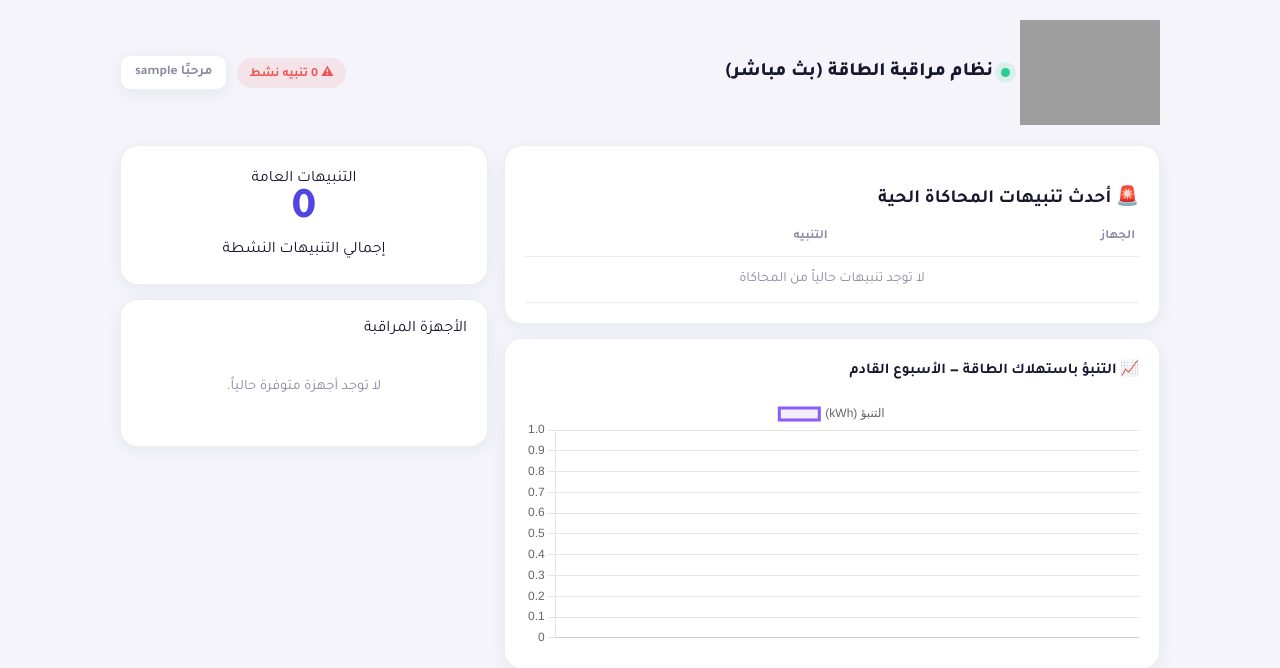
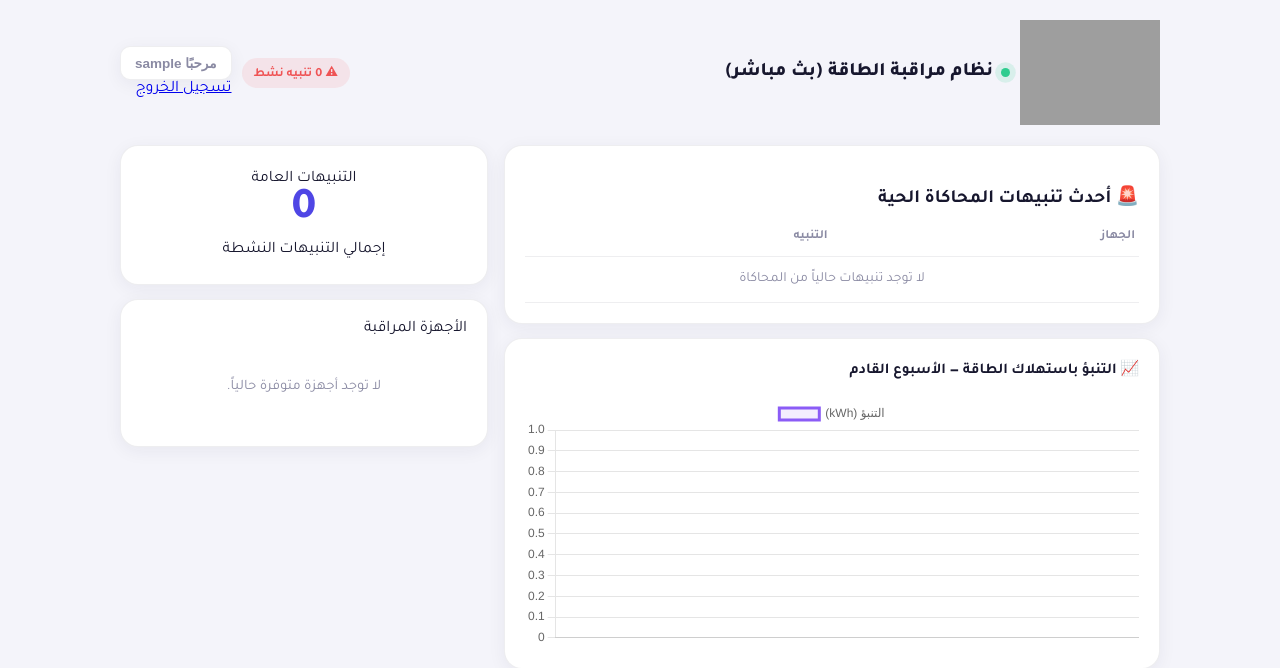
Before and after one commit to ghala-almashi/EnerTrack, a Django app: page /dashboard/ in a window 1280 px wide. Shown: the top 668 px of the page. Run offline with Django 5.2, Linux system fonts and the light colour scheme; the visitor is signed in with stand-in values (Sample User, id 1); data that the repository does not hold is empty; grey boxes are pictures that could not be loaded.

Commit message:
Update dashboard.html

```diff
--- a/templates/dashboard/dashboard.html
+++ b/templates/dashboard/dashboard.html
@@ -73,8 +73,16 @@
     </div>
     <div class="header-actions">
       <span class="alerts-pill" id="live-alerts-pill">⚠ {{ total_alerts_count }} تنبيه نشط</span>
-     {% if user.is_authenticated %}
-    <span class="link-btn">مرحبًا {{ user.username }}</span>
+    {% if user.is_authenticated %}
+    <div class="user-menu">
+        <button class="link-btn user-menu-btn" type="button" onclick="toggleUserMenu()">
+            مرحبًا {{ user.username }}
+        </button>
+
+        <div class="user-dropdown" id="userDropdown">
+            <a href="{% url 'logout' %}">تسجيل الخروج</a>
+        </div>
+    </div>
 {% else %}
     <a class="link-btn" href="{% url 'login' %}">
         <span>تسجيل الدخول</span>
```
